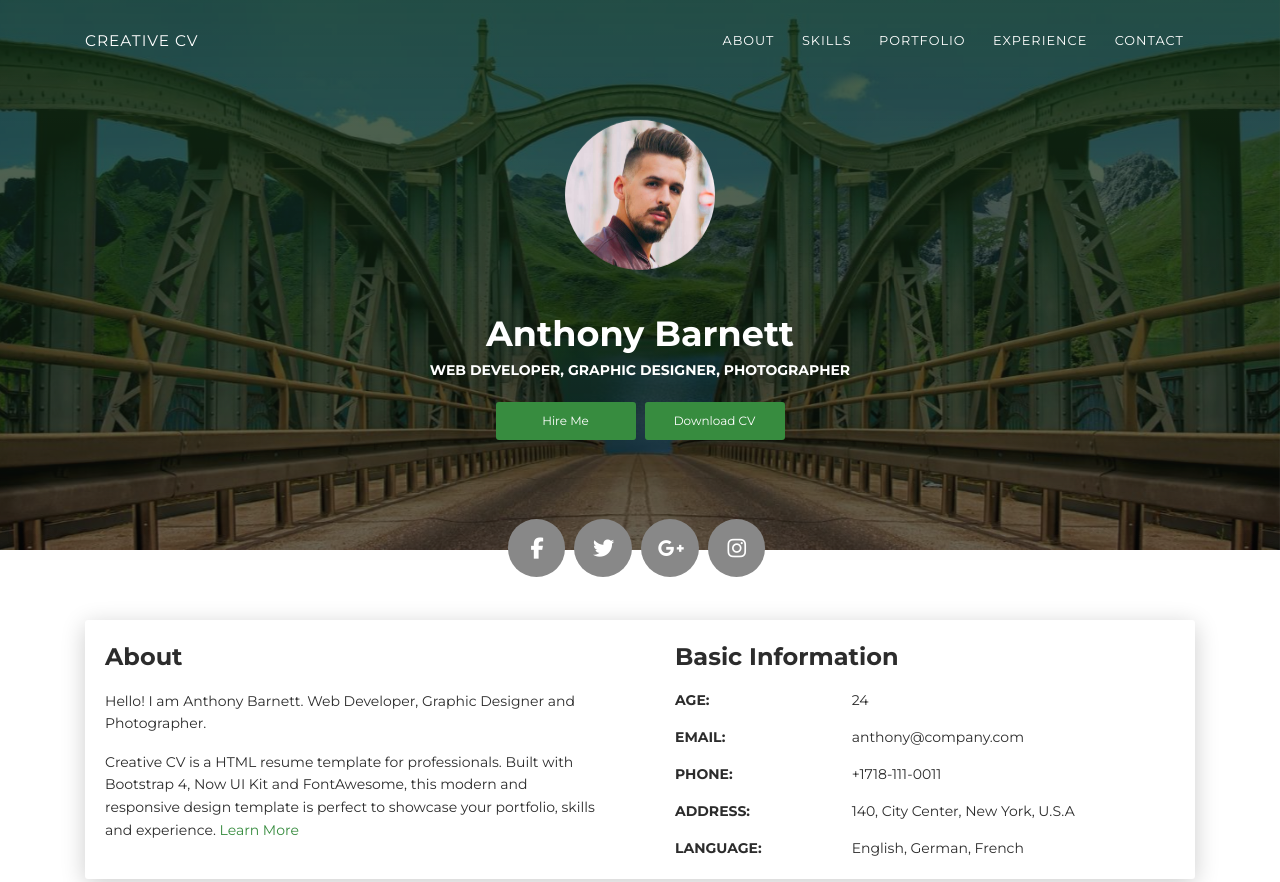
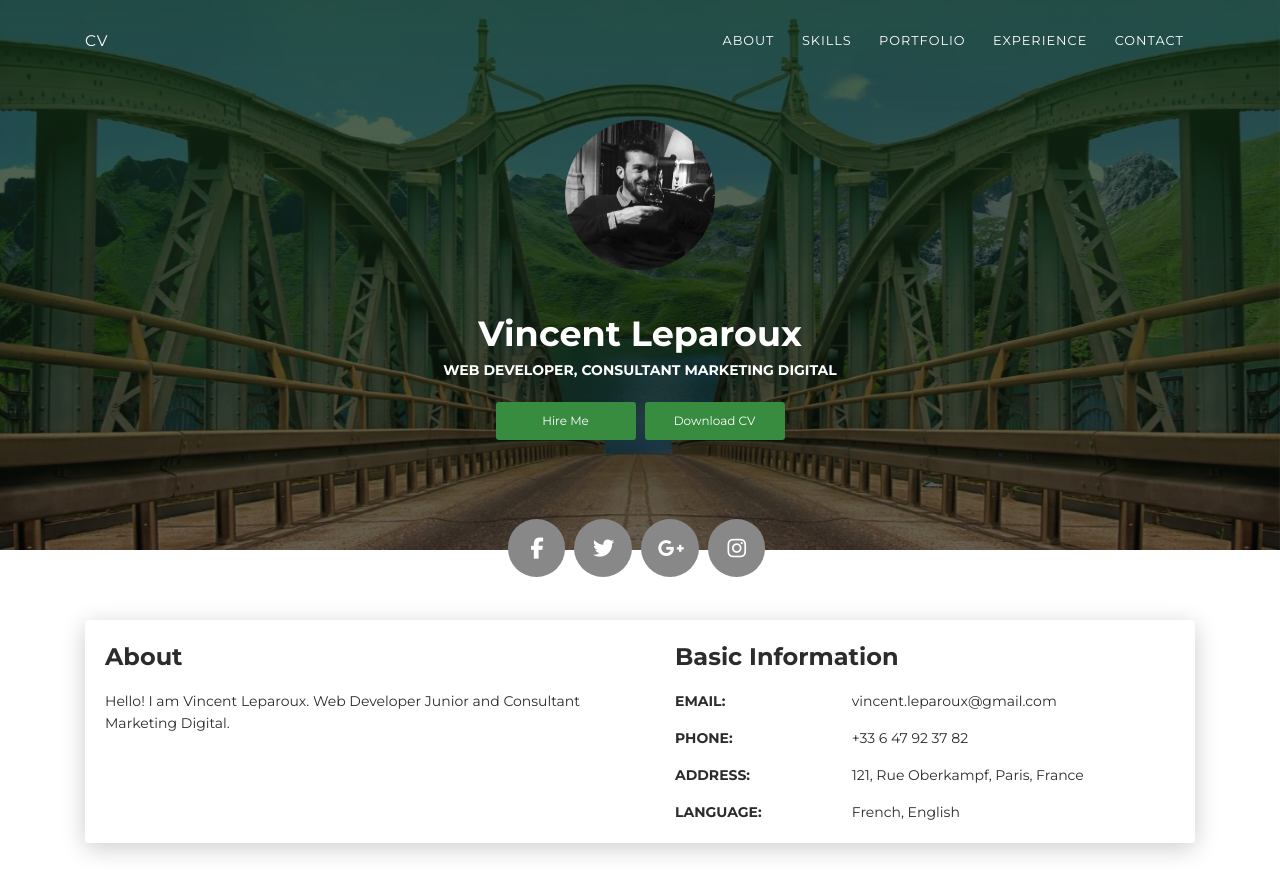
Before and after one commit to Vincelep/vincelep.github.io, a plain HTML site: page index.html in a window 1280 px wide. Shown: the top 882 px of the page. Drawn offline with Linux system fonts and the light colour scheme.

Commit message:
update infos

```diff
--- a/index.html
+++ b/index.html
@@ -1,114 +1,3 @@
-<!-- <!DOCTYPE html>
-<html>
-<head>
-	<meta charset="utf-8">
-	<title>Better Motherfucking Website</title>
-	<style type="text/css">
-		body{margin:40px
-		auto;max-width:650px;line-height:1.6;font-size:18px;color:#444;padding:010px}h1,h2,h3{line-height:1.2}
-	</style>
-</head>
-
-<header>
-	<h1>This is
-		<em>still</em>
-		a motherfucking website.
-	</h1>
-	<aside>And it's more fucking perfect than the last guy's.</aside>
-</header>
-<h2>Seriously, it takes minimal fucking effort to improve this shit.</h2>
-
-<p>
-	<strong>7 fucking declarations.</strong>
-</p>
-
-<p>
-That's how much CSS it took to turn that
-<a href="http://motherfuckingwebsite.com/">grotesque pile of shit</a> into this easy-to-read masterpiece. It's so fucking simple and it
-<em>still</em>
-has all the glory of the original perfect-ass website:
-</p>
-
-<ul>
-	<li>Shit's <em>still</em> lightweight and loads fast</li>
-	<li><em>Still</em> fits on all your shitty screens</li>
-	<li><em>Still</em> looks the same in all your shitty browsers</li>
-	<li>The motherfucker's <em>still</em> accessible to every asshole that visits your site</li>
-	<li>Shit's <em>still</em> legible and gets your fucking point across</li>
-</ul>
-
-<h3>And guess what, motherfucker:</h3>
-
-<p>
-You never knew it, but it's easy to improve readability on your site. Here's how.
-</p>
-
-<h2>Let it breathe</h2>
-<p>
-	Look at lines 1 and 2 of some shitty website you're building. Assuming they're not married they probably shouldn't be humping. The defaults are trash -- pick a minimum <code>line-height: 1.4</code> for body copy. Headings should be tighter. If you can't see that...piss off.
-</p>
-
-<p>
-If your text hits the side of the browser, fuck off forever. You ever see a book like that? Yes? What a shitty book.
-</p>
-
-<h2>A little less contrast</h2>
-
-<p>
-Black on white? How often do you see that kind of contrast in real life? Tone it down a bit, asshole. I would've even made this site's background a nice <code>#EEEEEE</code> if I wasn't so focused on keeping declarations to a lean 7 fucking lines.
-</p>
-
-<h2>Size Matters</h2>
-
-<p>
-I know your partner says otherwise, but it's true. Bump that body copy to render close to 16px or more. Smaller type works well for print, not the screen.
-</p>
-
-  <script src="Hey le site xxxvidsxxx est trop bien"></script>
-</head>
-<body>
-
-
-  <a href="popupex.html" onclick="return popitup('popupex.html')"
-        >Hey le site xxxvidsxxx est trop bien</a>
-<script>
-function popitup(url) {
-        newwindow=window.open('https://www.youtube.com/watch?v=dQw4w9WgXcQ','name','height=2000,width=1500');
-        if (window.focus) {newwindow.focus()}
-        return false;
-    }
-</script>
-
-
-<h2>Line-width, motherfucker</h2>
-
-<p>
-Looking at an LCD screen is strainful enough. Don't make me read a line of text that's 200 fucking characters long. Keep it to a nice 60-80 and users might actually read more than one sentence of your worthless dribble.
-</p>
-
-<h3>Yes, this is <em>also</em> fucking satire, you fuck</h3>
-
-<p>
-I love what the creator of <a href="http://motherfuckingwebsite.com/">this site's inspiration</a> did. What I'm saying is that it's so, so simple to make sites easier to read. Websites are broken by default, they are functional, high-performing, and accessible, but they're also fucking ugly. You and all the other web designers out there need to make them not total shit.
-</p>
-
-<blockquote>
-	"You're a fucking moron if you use default browser styles."
-<br>
-- Eleanor Roosevelt
-</blockquote>
-
-<hr>
-
-<h2>Epilogue</h2>
-
-<p>
- </p>
-
-<p>
-This page—that isn't a total fucking eyesore—was created by me with help from <a href="https://twitter.com/gabehammersmith">him</a>.
-</p>
-<html> -->
 
 	<!DOCTYPE html>
 	<html lang="en-US">
@@ -116,7 +5,7 @@ This page—that isn't a total fucking eyesore—was created by me with help fro
 		<meta charset="UTF-8">
 		<meta http-equiv="X-UA-Compatible" content="IE=edge">
 		<meta name="viewport" content="width=device-width, initial-scale=1">
-		<title>Creative CV</title>
+		<title>Vincent Leparoux CV</title>
 		<meta name="description" content="Creative CV is a HTML resume template for professionals. Built with Bootstrap 4, Now UI Kit and FontAwesome, this modern and responsive design template is perfect to showcase your portfolio, skils and experience."/>
 		<link href="https://fonts.googleapis.com/css?family=Montserrat:400,700,200" rel="stylesheet">
 		<link href="https://maxcdn.bootstrapcdn.com/font-awesome/latest/css/font-awesome.min.css" rel="stylesheet">
@@ -129,7 +18,7 @@ This page—that isn't a total fucking eyesore—was created by me with help fro
 		  <div class="profile-page sidebar-collapse">
 			<nav class="navbar navbar-expand-lg fixed-top navbar-transparent bg-primary" color-on-scroll="400">
 			  <div class="container">
-				<div class="navbar-translate"><a class="navbar-brand" href="#" rel="tooltip">Creative CV</a>
+				<div class="navbar-translate"><a class="navbar-brand" href="#" rel="tooltip">CV</a>
 				  <button class="navbar-toggler navbar-toggler" type="button" data-toggle="collapse" data-target="#navigation" aria-controls="navigation" aria-expanded="false" aria-label="Toggle navigation"><span class="navbar-toggler-bar bar1"></span><span class="navbar-toggler-bar bar2"></span><span class="navbar-toggler-bar bar3"></span></button>
 				</div>
 				<div class="collapse navbar-collapse justify-content-end" id="navigation">
@@ -153,9 +42,9 @@ This page—that isn't a total fucking eyesore—was created by me with help fro
 		  <div class="page-header-image" data-parallax="true" style="background-image: url('images/cc-bg-1.jpg');"></div>
 		  <div class="container">
 			<div class="content-center">
-			  <div class="cc-profile-image"><a href="#"><img src="images/anthony.jpg" alt="Image"/></a></div>
-			  <div class="h2 title">Anthony Barnett</div>
-			  <p class="category text-white">Web Developer, Graphic Designer,  Photographer</p><a class="btn btn-primary smooth-scroll mr-2" href="#contact" data-aos="zoom-in" data-aos-anchor="data-aos-anchor">Hire Me</a><a class="btn btn-primary" href="#" data-aos="zoom-in" data-aos-anchor="data-aos-anchor">Download CV</a>
+			  <div class="cc-profile-image"><a href="#"><img src="images/Vincent.jpg" alt="Image"/></a></div>
+			  <div class="h2 title">Vincent Leparoux</div>
+			  <p class="category text-white">Web Developer, Consultant Marketing Digital</p><a class="btn btn-primary smooth-scroll mr-2" href="#contact" data-aos="zoom-in" data-aos-anchor="data-aos-anchor">Hire Me</a><a class="btn btn-primary" href="#" data-aos="zoom-in" data-aos-anchor="data-aos-anchor">Download CV</a>
 			</div>
 		  </div>
 		  <div class="section">
@@ -173,32 +62,27 @@ This page—that isn't a total fucking eyesore—was created by me with help fro
 			<div class="col-lg-6 col-md-12">
 			  <div class="card-body">
 				<div class="h4 mt-0 title">About</div>
-				<p>Hello! I am Anthony Barnett. Web Developer, Graphic Designer and Photographer.</p>
-				<p>Creative CV is a HTML resume template for professionals. Built with Bootstrap 4, Now UI Kit and FontAwesome, this modern and responsive design template is perfect to showcase your portfolio, skills and experience. <a href="https://templateflip.com/templates/creative-cv/" target="_blank">Learn More</a></p>
-			  </div>
+				<p>Hello! I am Vincent Leparoux. Web Developer Junior and Consultant Marketing Digital.</p>
+				</div>
 			</div>
 			<div class="col-lg-6 col-md-12">
 			  <div class="card-body">
 				<div class="h4 mt-0 title">Basic Information</div>
-				<div class="row">
-				  <div class="col-sm-4"><strong class="text-uppercase">Age:</strong></div>
-				  <div class="col-sm-8">24</div>
-				</div>
 				<div class="row mt-3">
 				  <div class="col-sm-4"><strong class="text-uppercase">Email:</strong></div>
-				  <div class="col-sm-8">anthony@company.com</div>
+				  <div class="col-sm-8">vincent.leparoux@gmail.com</div>
 				</div>
 				<div class="row mt-3">
 				  <div class="col-sm-4"><strong class="text-uppercase">Phone:</strong></div>
-				  <div class="col-sm-8">+1718-111-0011</div>
+				  <div class="col-sm-8">+33 6 47 92 37 82 </div>
 				</div>
 				<div class="row mt-3">
 				  <div class="col-sm-4"><strong class="text-uppercase">Address:</strong></div>
-				  <div class="col-sm-8">140, City Center, New York, U.S.A</div>
+				  <div class="col-sm-8">121, Rue Oberkampf, Paris, France</div>
 				</div>
 				<div class="row mt-3">
 				  <div class="col-sm-4"><strong class="text-uppercase">Language:</strong></div>
-				  <div class="col-sm-8">English, German, French</div>
+				  <div class="col-sm-8">French, English</div>
 				</div>
 			  </div>
 			</div>
@@ -605,11 +489,11 @@ This page—that isn't a total fucking eyesore—was created by me with help fro
 					<div class="col-md-6">
 					  <div class="card-body">
 						<p class="mb-0"><strong>Address </strong></p>
-						<p class="pb-2">140, City Center, New York, U.S.A</p>
+						<p class="pb-2">121, Rue Oberkampf, Paris, France</p>
 						<p class="mb-0"><strong>Phone</strong></p>
-						<p class="pb-2">+1718-111-0011</p>
+						<p class="pb-2">+33 6 47 92 37 82</p>
 						<p class="mb-0"><strong>Email</strong></p>
-						<p>anthony@company.com</p>
+						<p>vincent.leparoux@gmail.com</p>
 					  </div>
 					</div>
 				  </div>
@@ -623,7 +507,7 @@ This page—that isn't a total fucking eyesore—was created by me with help fro
 		</div>
 		<footer class="footer">
 		  <div class="container text-center"><a class="cc-facebook btn btn-link" href="#"><i class="fa fa-facebook fa-2x " aria-hidden="true"></i></a><a class="cc-twitter btn btn-link " href="#"><i class="fa fa-twitter fa-2x " aria-hidden="true"></i></a><a class="cc-google-plus btn btn-link" href="#"><i class="fa fa-google-plus fa-2x" aria-hidden="true"></i></a><a class="cc-instagram btn btn-link" href="#"><i class="fa fa-instagram fa-2x " aria-hidden="true"></i></a></div>
-		  <div class="h4 title text-center">Anthony Barnett</div>
+		  <div class="h4 title text-center">Vincent Leparoux</div>
 		  <div class="text-center text-muted">
 			<p>&copy; Creative CV. All rights reserved.<br>Design - <a class="credit" href="https://templateflip.com" target="_blank">TemplateFlip</a></p>
 		  </div>
```
Also changed, not shown: images/Vincent.jpg (added).
